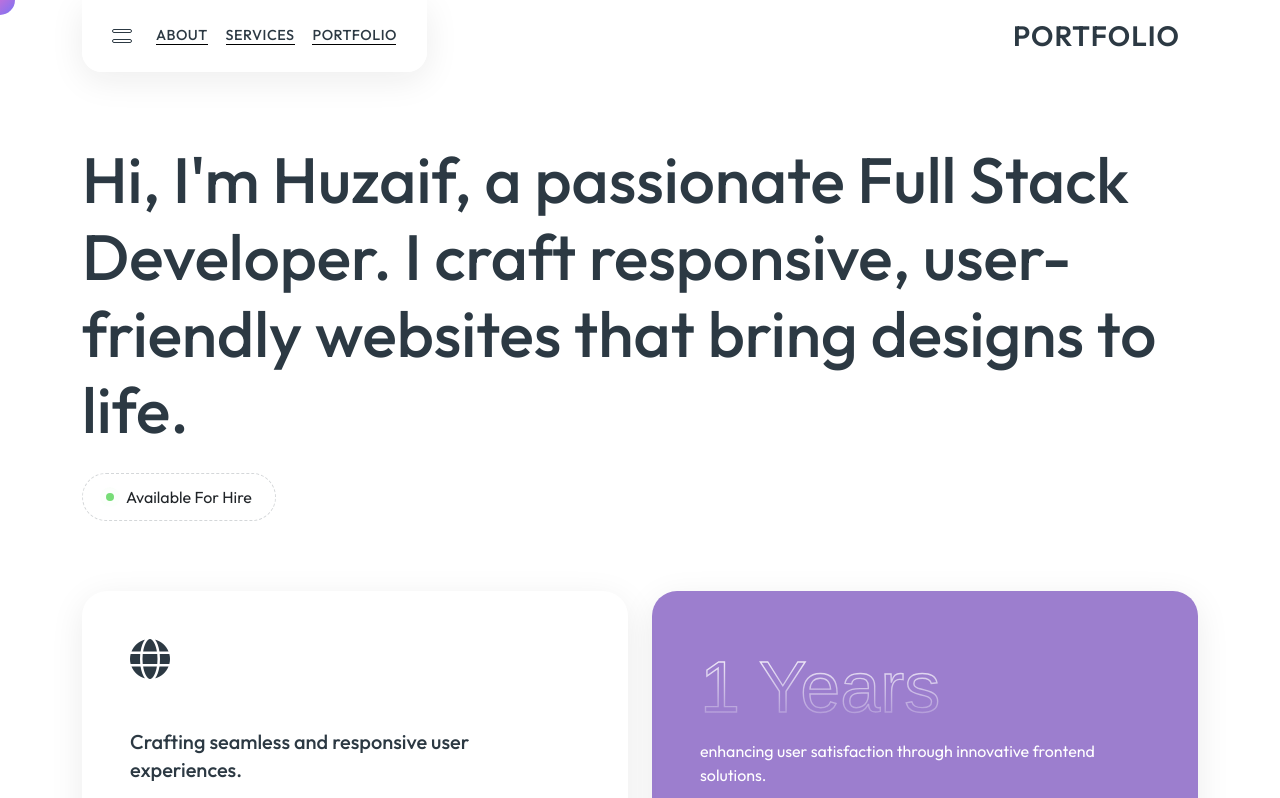
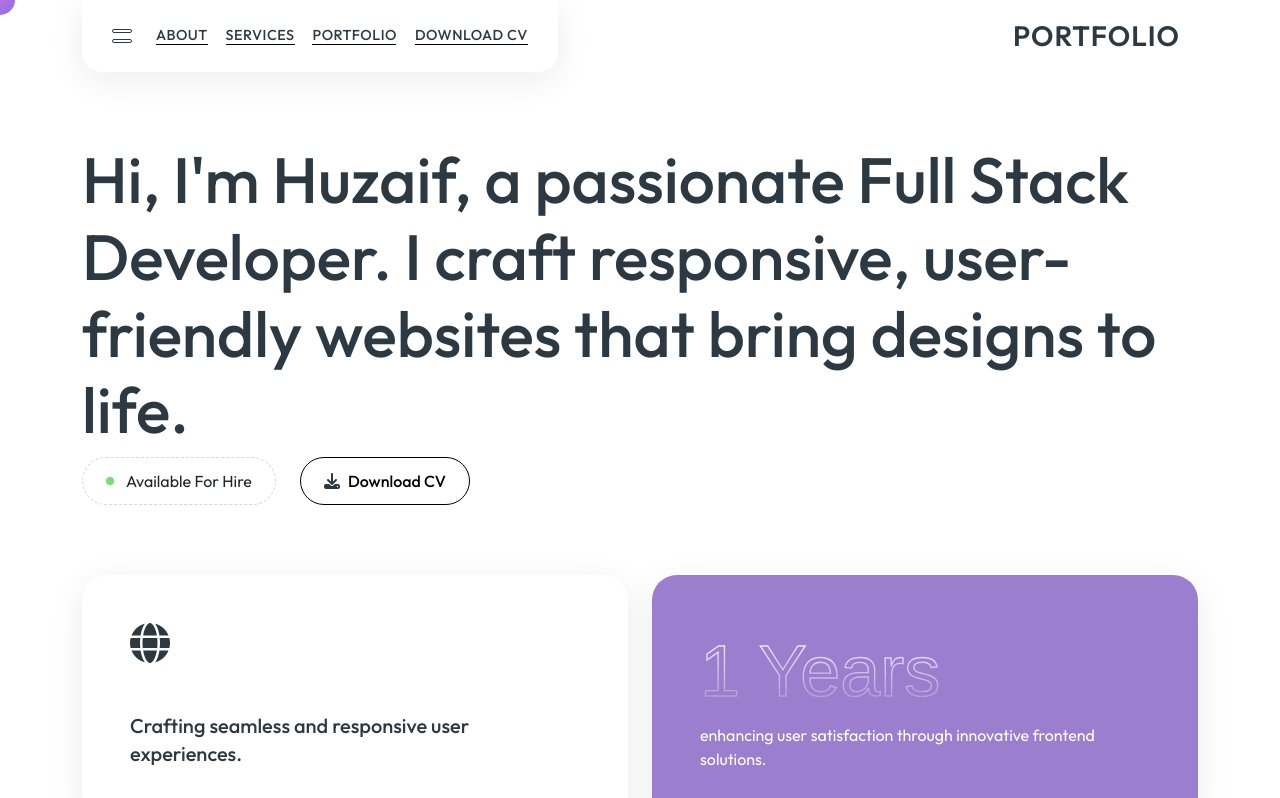
Before and after one commit to MuhammadHuzaif607/Portfolio, a Next.js app: page / in a window 1280 px wide. Shown: the top 798 px of the page. Built offline with nearby package versions, Linux system fonts and the light colour scheme.

Commit message:
Refactor code structure for improved readability and maintainability

```diff
--- a/src/app/page.js
+++ b/src/app/page.js
@@ -11,9 +11,32 @@ export default function Home() {
                 Hi, I&apos;m Huzaif, a passionate Full Stack Developer. I craft
                 responsive, user-friendly websites that bring designs to life.
               </h1>
-              <div className="hire-status mt-3">
-                <span className="dot-available"></span>
-                Available For Hire
+              <div className="d-flex gap-4 align-items-center">
+                <div className="hire-status">
+                  <span className="dot-available"></span>
+                  Available For Hire
+                </div>
+                <div className="">
+                  <a
+                    href="/assets/pdfs/Muhammad Huzaif.pdf"
+                    download="Muhammad_Huzaif_CV.pdf"
+                    className="btn btn-primary btn-lg"
+                    style={{
+                      backgroundColor: '#fff',
+                      color: '#000',
+                      padding: '11px 23px',
+                      borderRadius: '25px',
+                      textDecoration: 'none',
+                      display: 'inline-block',
+                      fontWeight: '500',
+                      fontSize: '16px',
+                      border: '1px solid #000',
+                    }}
+                  >
+                    <i className="fa-solid fa-download me-2"></i>
+                    Download CV
+                  </a>
+                </div>
               </div>
             </div>
           </div>
@@ -220,7 +243,9 @@ export default function Home() {
                 </div>
               </div>
               <div className="progress-box mt-4">
-                <div className="h6 font-small uppercase fw-medium">React Js</div>
+                <div className="h6 font-small uppercase fw-medium">
+                  React Js
+                </div>
                 <div className="animated-progress">
                   <div
                     data-progress="70"
@@ -232,7 +257,9 @@ export default function Home() {
             </div>
             <div className="col-12 col-lg-6">
               <div className="progress-box">
-                <div className="h6 font-small uppercase fw-medium">Typescript</div>
+                <div className="h6 font-small uppercase fw-medium">
+                  Typescript
+                </div>
                 <div className="animated-progress">
                   <div
                     data-progress="70"
@@ -242,9 +269,7 @@ export default function Home() {
                 </div>
               </div>
               <div className="progress-box mt-4">
-                <div className="h6 font-small uppercase fw-medium">
-                  Next JS
-                </div>
+                <div className="h6 font-small uppercase fw-medium">Next JS</div>
                 <div className="animated-progress">
                   <div
                     data-progress="70"
@@ -274,16 +299,13 @@ export default function Home() {
                       @Innova360
                     </span>
                   </h4>
-                  <p>
-
-                  </p>
+                  <p></p>
                 </div>
               </div>
               <div className="row g-2 g-lg-4 mt-3 mt-lg-1">
                 <div className="col-12 col-lg-4 text-lg-end">
                   <div className="dashed-box font-small font-family-secondary fw-medium uppercase">
-
-                      2024 (January ) - 2024(June)
+                    2024 (January ) - 2024(June)
                   </div>
                 </div>
                 <div className="col-12 col-lg-8">
--- a/src/components/Header.jsx
+++ b/src/components/Header.jsx
@@ -18,6 +18,11 @@ const Header = () => {
     {
       title: 'Portfolio',
       path: '#portfolio',
+    },
+    {
+      title: 'Download CV',
+      path: '/assets/pdfs/Muhammad Huzaif.pdf',
+      download: true,
     },
   ];
 
@@ -57,7 +62,13 @@ const Header = () => {
           <ul className={'nav-list ' + (isMobileMenu ? 'show' : '')}>
             {links.map((item, index) => (
               <li className="nav-list-item" key={index}>
-                <Link href={item.path}>{item.title}</Link>
+                {item.download ? (
+                  <a href={item.path} download="Muhammad_Huzaif_CV.pdf">
+                    {item.title}
+                  </a>
+                ) : (
+                  <Link href={item.path}>{item.title}</Link>
+                )}
               </li>
             ))}
           </ul>
```
Also changed, not shown: 1 other file (tests, documents, lock files or other folders).
